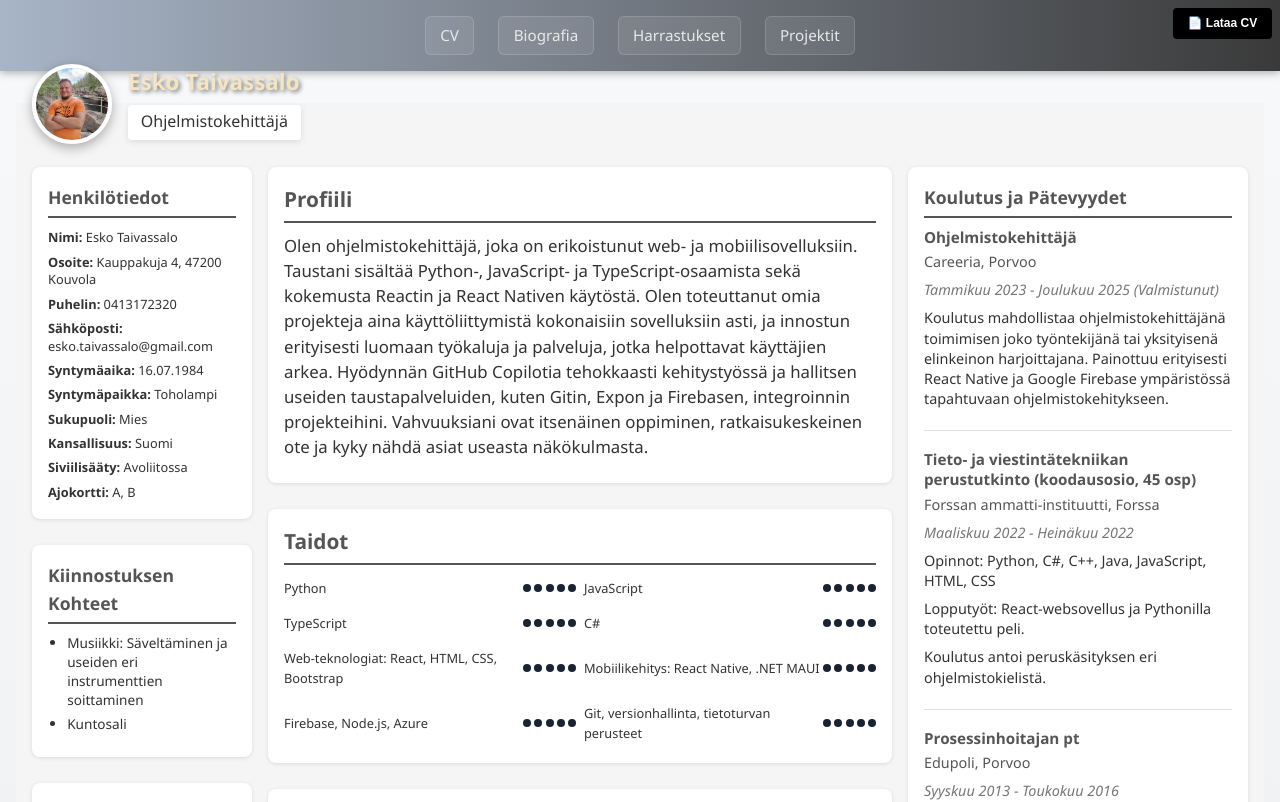
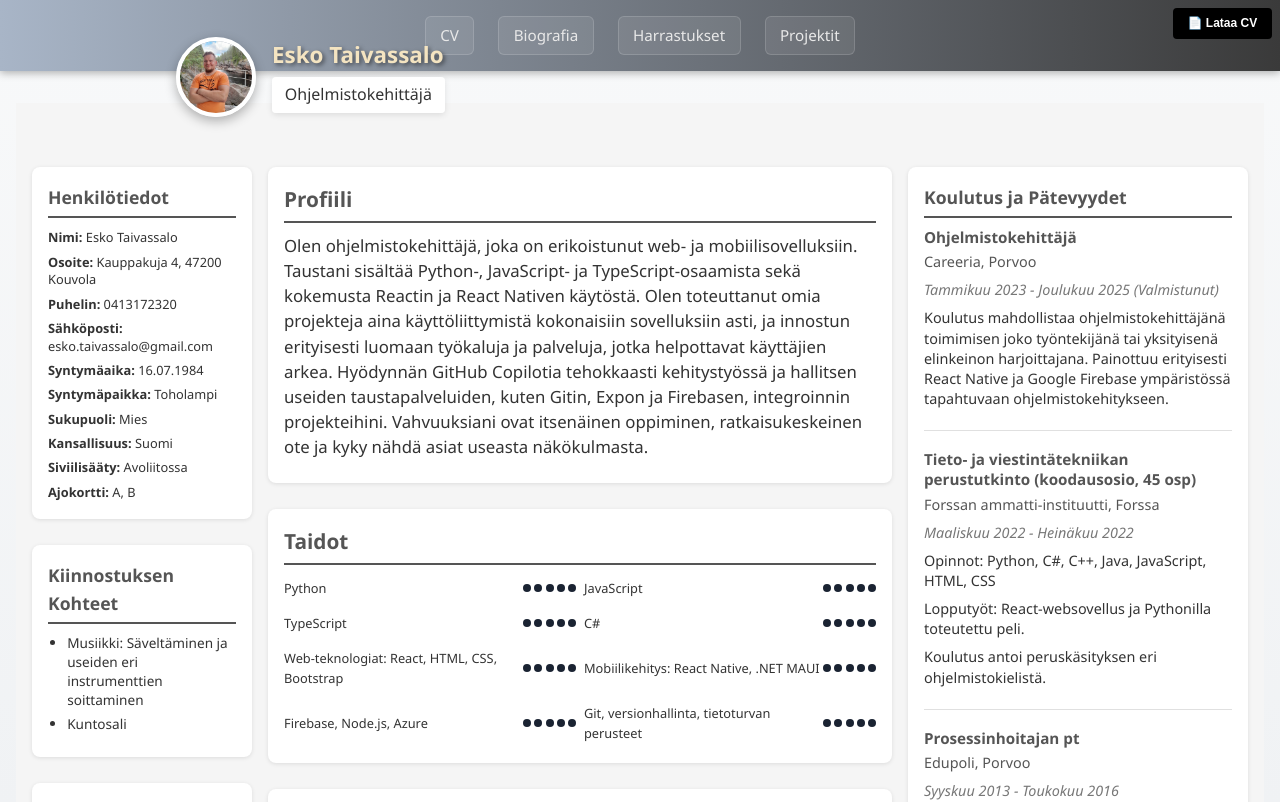
Before and after one commit to eskoTaivassalo/CV-website, a React app: page / in a window 1280 px wide. Shown: the top 802 px of the page. Built offline with nearby package versions, Linux system fonts and the light colour scheme; the HTML template or start-up script is replaced by a standard one.

Commit message:
Palautettu profiilikuva ja nimi alkuperäiseen paikkaan

```diff
--- a/src/pages/CV.css
+++ b/src/pages/CV.css
@@ -12,8 +12,8 @@
 
 .profile-overlay {
   position: fixed;
-  top: 5.5rem;
-  left: 2rem;
+  top: 3.8rem;
+  left: 11rem;
   display: flex;
   align-items: flex-start;
   gap: 1rem;
```
